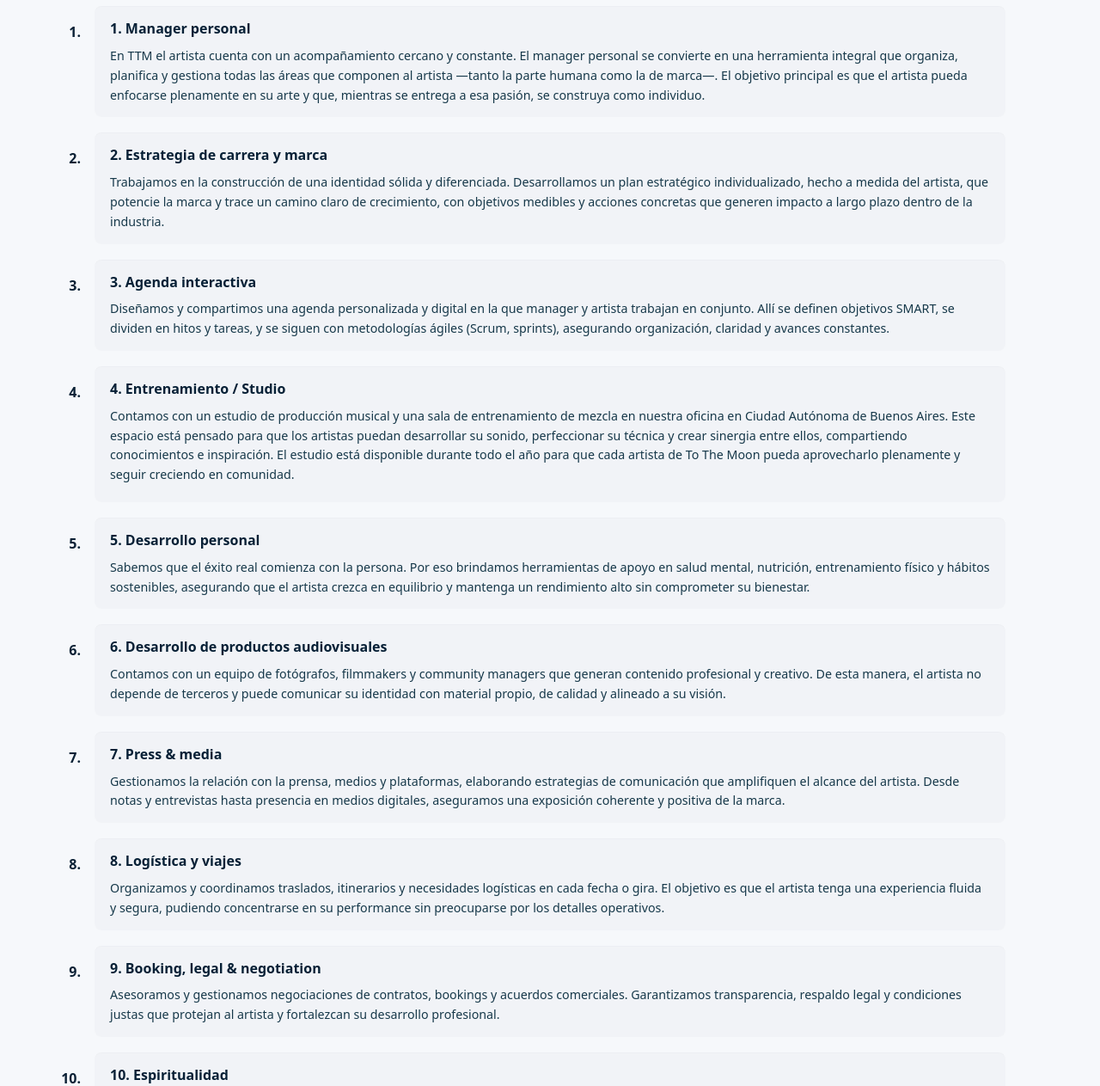
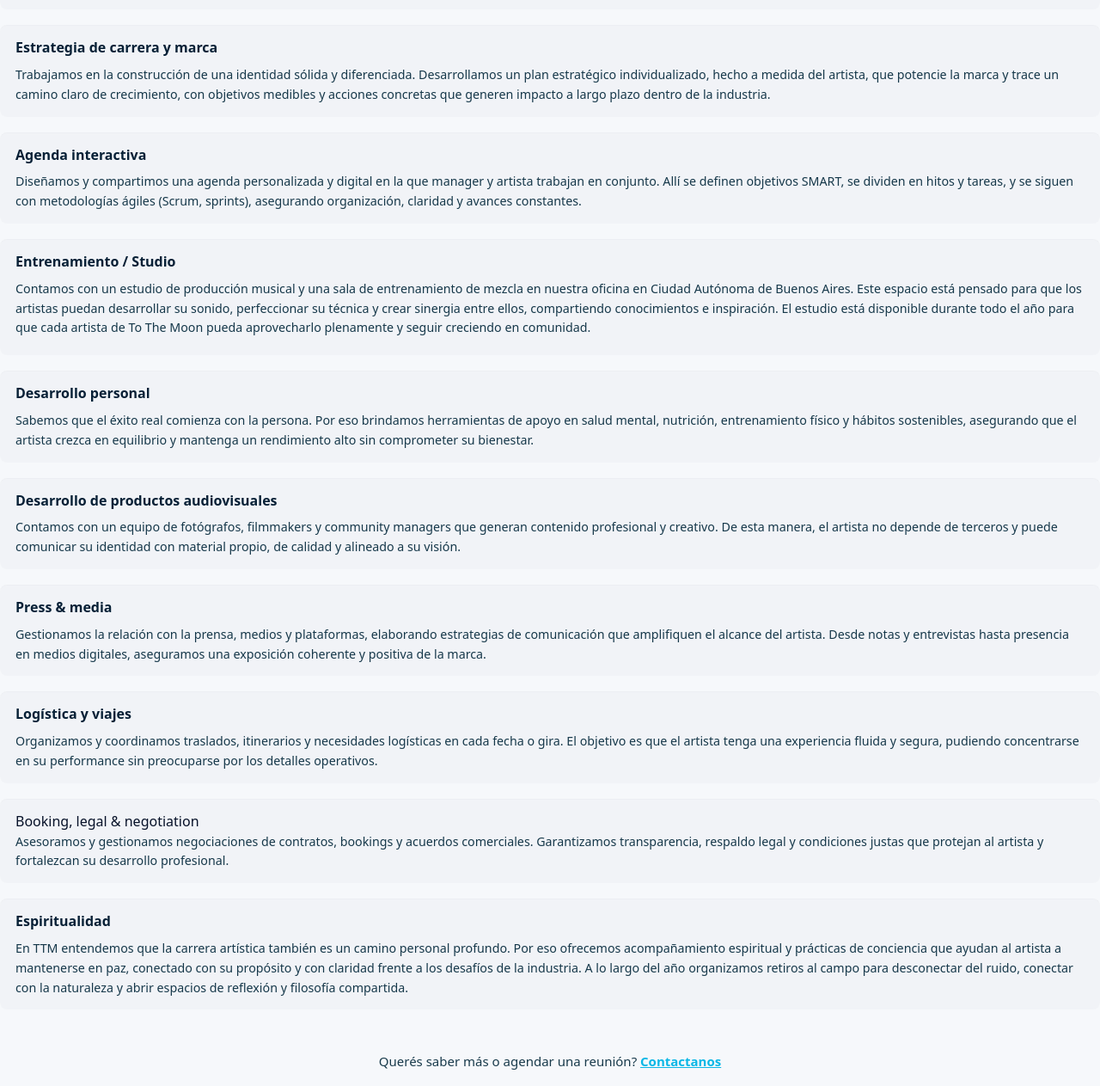
Before and after one commit to PManuelPavez/TTM-WEBSITE, a plain HTML site: page services.html in a window 1280 px wide. Shown: the part 370-1633 px from the top of the page at 86% size. Drawn offline with Linux system fonts and the light colour scheme.

Commit message:
Update services.html

```diff
--- a/services.html
+++ b/services.html
@@ -39,14 +39,9 @@
       </div>
     </section>
 
-    <!-- SERVICES: reemplazado contenido -->
-    <section id="services" class="services-list">
-      <div class="container">
-        <h2 class="section-title">Nuestros Servicios</h2>
-
         <ol class="services-ol">
           <li>
-            <h3>1. Manager personal</h3>
+            <h3>Manager personal</h3>
             <p>
               En TTM el artista cuenta con un acompañamiento cercano y constante. El
               manager personal se convierte en una herramienta integral que organiza,
@@ -58,7 +53,7 @@
           </li>
 
           <li>
-            <h3>2. Estrategia de carrera y marca</h3>
+            <h3>Estrategia de carrera y marca</h3>
             <p>
               Trabajamos en la construcción de una identidad sólida y diferenciada.
               Desarrollamos un plan estratégico individualizado, hecho a medida del
@@ -69,7 +64,7 @@
           </li>
 
           <li>
-            <h3>3. Agenda interactiva</h3>
+            <h3>Agenda interactiva</h3>
             <p>
               Diseñamos y compartimos una agenda personalizada y digital en la que
               manager y artista trabajan en conjunto. Allí se definen objetivos SMART,
@@ -79,7 +74,7 @@
           </li>
 
           <li>
-            <h3>4. Entrenamiento / Studio</h3>
+            <h3>Entrenamiento / Studio</h3>
             <p>
               Contamos con un estudio de producción musical y una sala de entrenamiento
               de mezcla en nuestra oficina en Ciudad Autónoma de Buenos Aires. Este
@@ -92,7 +87,7 @@
           </li>
 
           <li>
-            <h3>5. Desarrollo personal</h3>
+            <h3>Desarrollo personal</h3>
             <p>
               Sabemos que el éxito real comienza con la persona. Por eso brindamos
               herramientas de apoyo en salud mental, nutrición, entrenamiento físico
@@ -102,7 +97,7 @@
           </li>
 
           <li>
-            <h3>6. Desarrollo de productos audiovisuales</h3>
+            <h3>Desarrollo de productos audiovisuales</h3>
             <p>
               Contamos con un equipo de fotógrafos, filmmakers y community managers que
               generan contenido profesional y creativo. De esta manera, el artista no
@@ -112,7 +107,7 @@
           </li>
 
           <li>
-            <h3>7. Press &amp; media</h3>
+            <h3>Press &amp; media</h3>
             <p>
               Gestionamos la relación con la prensa, medios y plataformas, elaborando
               estrategias de comunicación que amplifiquen el alcance del artista. Desde
@@ -122,7 +117,7 @@
           </li>
 
           <li>
-            <h3>8. Logística y viajes</h3>
+            <h3>Logística y viajes</h3>
             <p>
               Organizamos y coordinamos traslados, itinerarios y necesidades logísticas
               en cada fecha o gira. El objetivo es que el artista tenga una experiencia
@@ -132,7 +127,7 @@
           </li>
 
           <li>
-            <h3>9. Booking, legal &amp; negotiation</h3>
+            <h3></h3>Booking, legal &amp; negotiation</h3>
             <p>
               Asesoramos y gestionamos negociaciones de contratos, bookings y acuerdos
               comerciales. Garantizamos transparencia, respaldo legal y condiciones justas
@@ -141,7 +136,7 @@
           </li>
 
           <li>
-            <h3>10. Espiritualidad</h3>
+            <h3>Espiritualidad</h3>
             <p>
               En TTM entendemos que la carrera artística también es un camino personal
               profundo. Por eso ofrecemos acompañamiento espiritual y prácticas de
```
